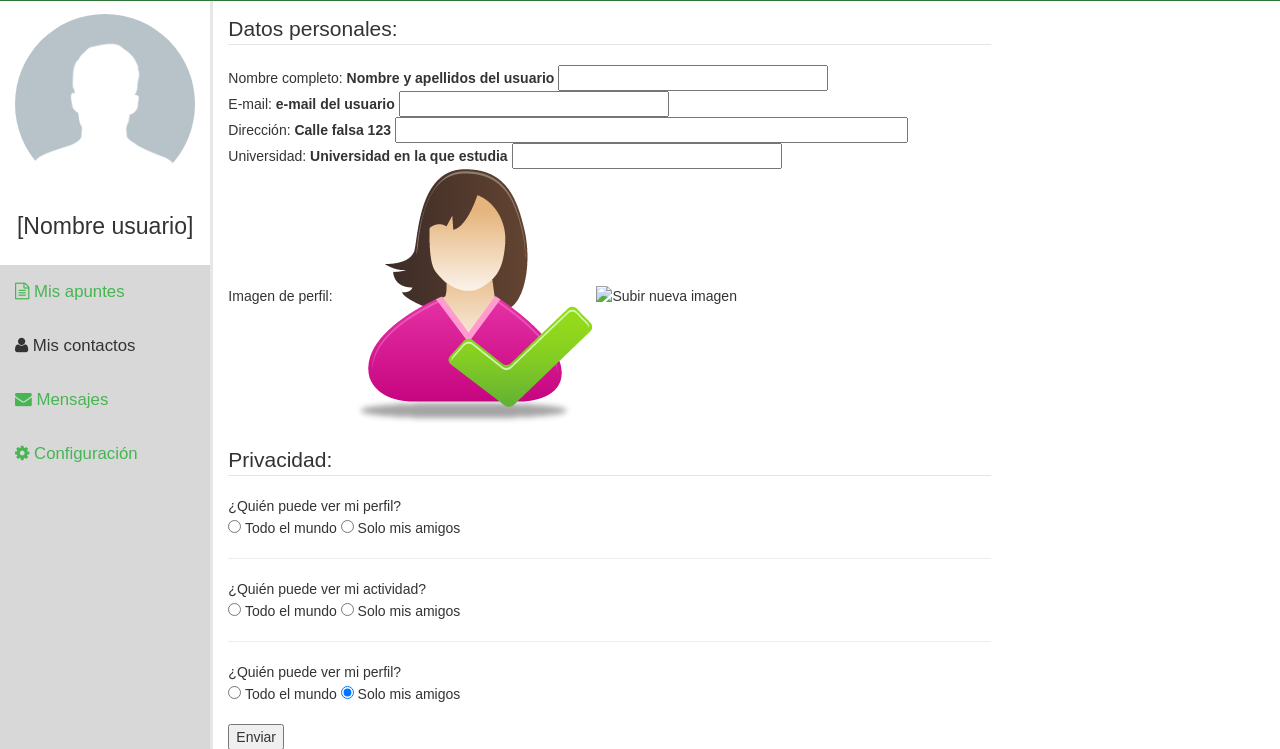
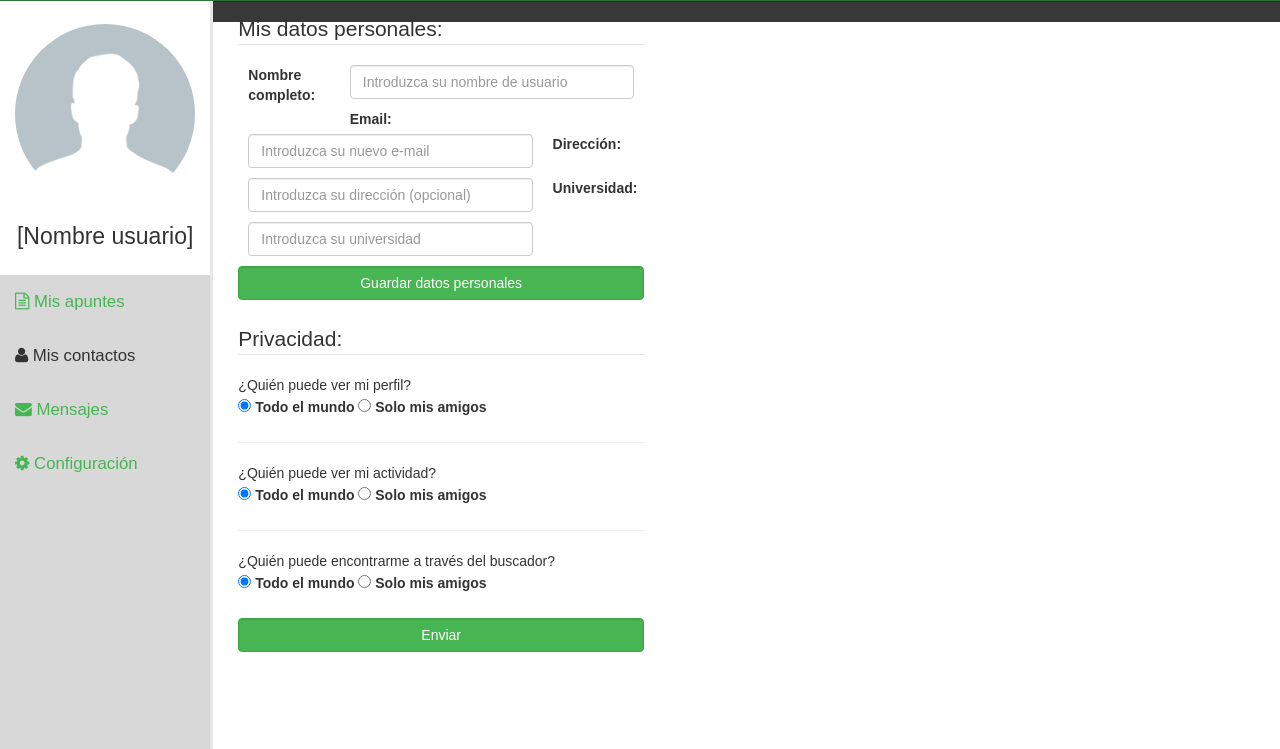
Before and after one commit to paaragon/apuntea, a PHP site: page /usuario/mi-configuracion.php in a window 1280 px wide. Shown: the part 51-800 px from the top of the page. Run offline with PHP 8.4, Linux system fonts and the light colour scheme.

Commit message:
config actualizada

```diff
--- a/common/usuario/layout.php
+++ b/common/usuario/layout.php
@@ -5,6 +5,7 @@
         <meta name="viewport" content="width=device-width, user-scalable=no">
         <link rel="stylesheet" type="text/css" href="../css/bootstrap.css" />
         <link rel="stylesheet" href="../font-awesome-4.2.0/css/font-awesome.min.css">
+        <link rel="stylesheet" type="text/css" href="../css/componentes.css" />
         <link rel="stylesheet" type="text/css" href="../css/usuario.css" />
         <link rel="stylesheet" type="text/css" href="../css/perfect-scrollbar.css" />
         <script src="../js/jquery-2.1.1.js"></script>
--- /dev/null
+++ b/css/componentes.css
@@ -0,0 +1,344 @@
+/*****
+INDICE:
+    -REJILLA
+    -COMPONENTES
+        *Menú de navegación superior
+        *Breadcrum
+        *Badge
+        *Panel
+        *Alertas
+*****/
+
+/**** REJILLA ****/
+.col-1, .col-2, .col-3, .col-4, .col-5, .col-6, .col-7, .col-8, .col-9, .col-10, .col-11, .col-12 {
+    float: left;
+    padding-left: 10px;
+    padding-right: 10px;
+}
+.col-12 {
+    width: 100%;
+}
+.col-11 {
+    width: 91.66666666666666%;
+}
+.col-10 {
+    width: 83.33333333333334%;
+}
+.col-9 {
+    width: 75%;
+}
+.col-8 {
+    width: 66.66666666666666%;
+}
+.col-7 {
+    width: 58.333333333333336%;
+}
+.col-6 {
+    width: 50%;
+}
+.col-5 {
+    width: 41.66666666666667%;
+}
+.col-4 {
+    width: 33.33333333333333%;
+}
+.col-3 {
+    width: 25%;
+}
+.col-2 {
+    width: 16.666666666666664%;
+}
+.col-1 {
+    width: 8.333333333333332%;
+}
+
+/*** Contenedores y bloques ***/
+section{
+    margin-top: 35px;
+    margin-bottom: 35px;
+}
+
+main{
+    padding: 10px;
+}
+
+footer{
+    background-color: #383838;
+    border-top: 3px solid #113315;
+    font-weight: bold;
+    text-align: justify;
+    padding: 10px;
+    color: #222;
+    text-shadow: 0px 1px 0px #4d4d4d;
+}
+
+.wrapper > footer{
+    margin: 10px -15px 0 -15px;
+}
+
+footer strong{
+    color: #151515;
+}
+
+footer ul{
+    list-style: none;
+}
+
+p{
+    margin-top: 10px;
+    margin-bottom: 10px;
+}
+
+/*** Componentes auxiliares ***/
+
+/*** Menú de navegación superior ***/
+.menu-nav{
+    background-color: #3B9845;
+    border-color: #2E7636;
+    color: #fff;
+    position: fixed;
+    width: 100%;
+    top: 0;
+    padding-top: 15px;
+    padding-bottom: 15px;
+    height: 55px;
+}
+
+.menu-nav p{
+    margin: 0;
+    padding: 0;
+}
+
+.menu-nav p.logo img{
+    position: relative;
+    margin-top: -13px;
+    width: 100px;
+}
+
+.contenedor{
+    width: 75%;
+    min-width: 864px;
+    margin: auto;
+}
+
+.menu-nav a{
+    color: #fff;
+    font-size: 1.2em;
+}
+
+.menu-nav ul{
+    text-align: right;
+}
+
+.menu-nav ul li{
+    display: inline;
+    margin: 7px;
+}
+
+/*Breadcrum*/
+.breadcrumb {
+    padding: 8px 15px;
+    margin-bottom: 20px;
+    list-style: none;
+    background-color: #f5f5f5;
+    border-radius: 4px;
+}
+.breadcrumb > li {
+    display: inline-block;
+}
+.breadcrumb > li + li:before {
+    content: "/\00a0";
+    padding: 0 5px;
+    color: #cccccc;
+}
+.breadcrumb > .active {
+    color: #999999;
+}
+
+/*Badge*/
+.distintivo {
+    display: inline-block;
+    min-width: 10px;
+    padding: 3px 7px;
+    font-size: 12px;
+    font-weight: bold;
+    color: #ffffff;
+    line-height: 1;
+    vertical-align: baseline;
+    white-space: nowrap;
+    text-align: center;
+    background-color: #999999;
+    border-radius: 10px;
+}
+
+/*Panel*/
+.panel{
+    margin-bottom: 20px;
+    background-color: #ffffff;
+    border: 1px solid #dddddd;;
+    border-radius: 4px;
+    -webkit-box-shadow: 0 1px 1px rgba(0, 0, 0, 0.05);
+    box-shadow: 0 1px 1px rgba(0, 0, 0, 0.05);
+}
+
+.panel-cabecera{
+    color: #333333;
+    background-color: #f5f5f5;
+    border-bottom-color: #dddddd;
+    padding: 10px 15px;
+    border-top-right-radius: 3px;
+    border-top-left-radius: 3px;
+}
+
+.panel-cuerpo{
+    border-color: #dddddd;
+    padding: 15px;
+}
+
+/* Alertas */
+.alerta{
+    padding-left: 15px;
+    padding-right: 15px;
+    margin-bottom: 20px;
+    border: 1px solid transparent;
+    border-radius: 4px;
+}
+
+.alerta-exito{
+    background-color: #dff0d8;
+    border-color: #d6e9c6;
+    color: #468847;
+}
+
+.alerta-info {
+    background-color: #d9edf7;
+    border-color: #bce8f1;
+    color: #3a87ad;
+}
+
+/* Etiquetas */
+.etiqueta {
+    display: inline;
+    padding: .2em .6em .3em;
+    font-size: 0.75em;
+    font-weight: bold;
+    color: #ffffff;
+    text-align: center;
+    border-radius: .25em;
+    background-color: #46b552;
+}
+
+/* Controles de formulario */
+.campo-formulario {
+    margin-bottom: 10px;
+    width: 100%;
+    padding: 6px 12px;
+    font-size: 14px;
+    color: #555555;
+    background-color: #ffffff;
+    border: 1px solid #cccccc;
+    border-radius: 4px;
+    -webkit-box-shadow: inset 0 1px 1px rgba(0, 0, 0, 0.075);
+    box-shadow: inset 0 1px 1px rgba(0, 0, 0, 0.075);
+    -webkit-transition: border-color ease-in-out .15s, box-shadow ease-in-out .15s;
+    transition: border-color ease-in-out .15s, box-shadow ease-in-out .15s;
+}
+.campo-formulario:focus {
+    border-color: #46B552;
+    outline: 0;
+    -webkit-box-shadow: inset 0 1px 1px rgba(0,0,0,.075), 0 0 5px #46B552;
+    box-shadow: inset 0 1px 1px rgba(0,0,0,.075), 0 0 5px #46B552;
+}
+.campo-formulario::-moz-placeholder {
+    color: #999999;
+    opacity: 1;
+}
+.campo-formulario:-ms-input-placeholder {
+    color: #999999;
+}
+.campo-formulario::-webkit-input-placeholder {
+    color: #999999;
+}
+
+.campo-en-linea{
+    width: auto;
+}
+
+input[type="submit"].campo-formulario{
+    color: #FFF;
+    background-color: #46B552;
+    border-color: #3FA34A;
+}
+
+input[type="submit"].campo-formulario:hover{
+    background-color: #3B9845;
+    border-color: #2E7636;
+}
+
+.boton{
+    text-align: center;
+    background-color: #46B552;
+    color: white;
+    border-color: #3FA34A;
+    padding: 10px 20px;
+    border-radius: 4px;
+    display: inline-block;
+}
+
+.boton:hover, .boton:active, .boton:focus{
+    color: white;
+    text-decoration: none;
+    background-color: #3B9845;
+    border-color: #2E7636;
+
+}
+
+.boton-activo{
+    background-color: #3B9845;
+    border-color: #2E7636;
+}
+
+.panel-lista{
+    margin-bottom: 15px;
+    padding: 0;
+}
+
+.panel-lista > li {
+    position: relative;
+    display: block;
+    padding: 10px 15px;
+    margin-bottom: -1px;
+    background-color: #ffffff;
+    border: 1px solid #dddddd;
+}
+.panel-lista > li:first-child {
+    border-top-right-radius: 4px;
+    border-top-left-radius: 4px;
+}
+.panel-lista > li:last-child {
+    margin-bottom: 0;
+    border-bottom-right-radius: 4px;
+    border-bottom-left-radius: 4px;
+}
+
+.fila{
+    border: 1px solid #E7E7E7;
+    margin: 10px 0;
+    padding: 10px;
+    border-radius: 3px;
+}
+
+.fila p span[class^="fa"]{
+    font-size: 1.5em;
+}
+
+#principal p span[class^="fa"]{
+     font-size: 1em;
+}
+
+
+/*** UTILIDADES ***/
+/*** Limpiar float ***/
+.clear{
+    clear: both;
+}
--- a/usuario/mi-configuracion.php
+++ b/usuario/mi-configuracion.php
@@ -1,42 +1,42 @@
 <?php ob_start(); ?>
 
-<div class="col-9" id="principal">
+<div id="principal">
 
-    <div>
-        <fieldset>
-            <legend>Datos personales: </legend>
-            Nombre completo: <Strong> Nombre y apellidos del usuario</Strong>   <input type="text" name="nombre" size="30"> <br>
-            E-mail:          <Strong> e-mail del usuario</Strong>               <input type="text" name="email" size="30"> <br>
-            Dirección:       <Strong>Calle falsa 123</Strong>                   <input type="text" name="direccion" size="60"> <br>
-            Universidad:     <Strong>Universidad en la que estudia</Strong>     <input type="text" name="universidad" size="30"> <br>
-            Imagen de perfil: <img src="../img/carnet.PNG"  id="foto-user">     <input type="image" value="Subir nueva imagen">  <br>
+    <div class="col-5">
+        <form action="mi-configuracion.php" method="post">
+            <legend>Mis datos personales:</legend>
+            <span class="col-3"><label>Nombre completo:</label></span>
+            <span class="col-9"><input type="text" name="nombre" class="campo-formulario" placeholder="Introduzca su nombre de usuario" required=""></span>
+            <span class="col-3"><label>Email:</label></span>
+            <span class="col-9"><input type="email" name="nombre" class="campo-formulario" placeholder="Introduzca su nuevo e-mail" required=""></span>
+            <span class="col-3"><label>Dirección:</label></span>
+            <span class="col-9"><input type="text" name="nombre" class="campo-formulario" placeholder="Introduzca su dirección (opcional)"></span>
+            <span class="col-3"><label>Universidad:</label></span>
+            <span class="col-9"><input type="text" name="nombre" class="campo-formulario" placeholder="Introduzca su universidad" required=""></span>
 
-        </fieldset>
-
+            <input type="submit" value="Guardar datos personales" class="campo-formulario">
+        </form>
+    </div>
+    <div class="clear"></div>
+    <div class="col-5">
+        <form action="mi-configuracion.php" method="post">
+            <legend>Privacidad: </legend>
+            ¿Quién puede ver mi perfil? <br>
+            <label><input type="radio" name="vis-perfil" value="Todo el mundo" checked="checked"/> Todo el mundo</label>
+            <label><input type="radio" name="vis-perfil" value="Solo amigos" /> Solo mis amigos</label>
+            <hr>
+            ¿Quién puede ver mi actividad? <br>
+            <label><input type="radio" name="vis-actividad" value="Todo el mundo" checked="checked"/> Todo el mundo</label>
+            <label><input type="radio" name="vis-actividad" value="Solo amigos" /> Solo mis amigos</label>
+            <hr>
+            ¿Quién puede encontrarme a través del buscador? <br>
+            <label><input type="radio" name="vis-buscador" value="Todo el mundo" checked="checked"/> Todo el mundo</label>
+            <label><input type="radio" name="vis-buscador" value="Solo amigos" /> Solo mis amigos</label><br><br>
+            <input type="submit" name="actualizar" value="Enviar" class="campo-formulario">
+        </form>
 
     </div>
-    <br>
-    <div>
-        <fieldset>
-            <legend>Privacidad: </legend>
-            ¿Quién puede ver mi perfil? <br>
-            <input type="radio" name="visibilidad" value="Todo el mundo" checked="checked"/> Todo el mundo
-            <input type="radio" name="visibilidad" value="Solo amigos" checked="checked"/> Solo mis amigos
-            <hr>
-            ¿Quién puede ver mi actividad? <br>
-            <input type="radio" name="visibilidad" value="Todo el mundo" checked="checked"/> Todo el mundo
-            <input type="radio" name="visibilidad" value="Solo amigos" checked="checked"/> Solo mis amigos
-            <hr>
-            ¿Quién puede ver mi perfil? <br>
-            <input type="radio" name="visibilidad" value="Todo el mundo" checked="checked"/> Todo el mundo
-            <input type="radio" name="visibilidad" value="Solo amigos" checked="checked"/> Solo mis amigos
-        </fieldset>
 
-    </div>
-    <br>
-    <div>
-     <input type="submit" name="actualizar" value="Enviar">
-    </div>
 </div>
 
 <?php
```
